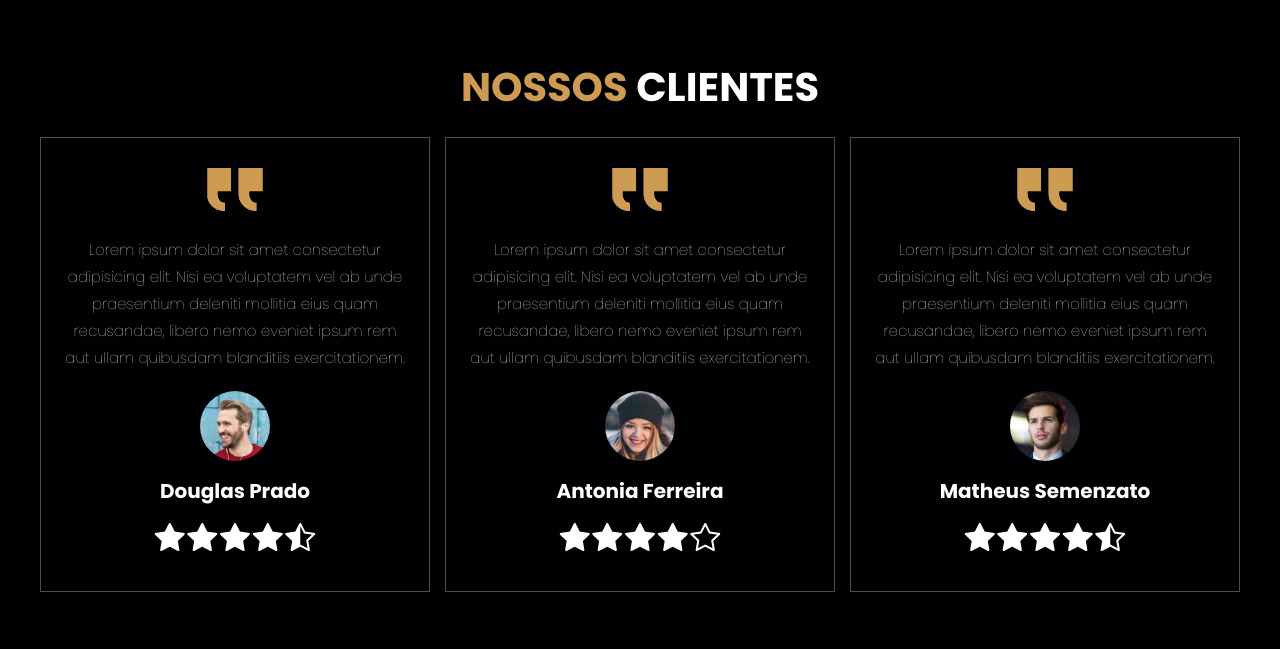
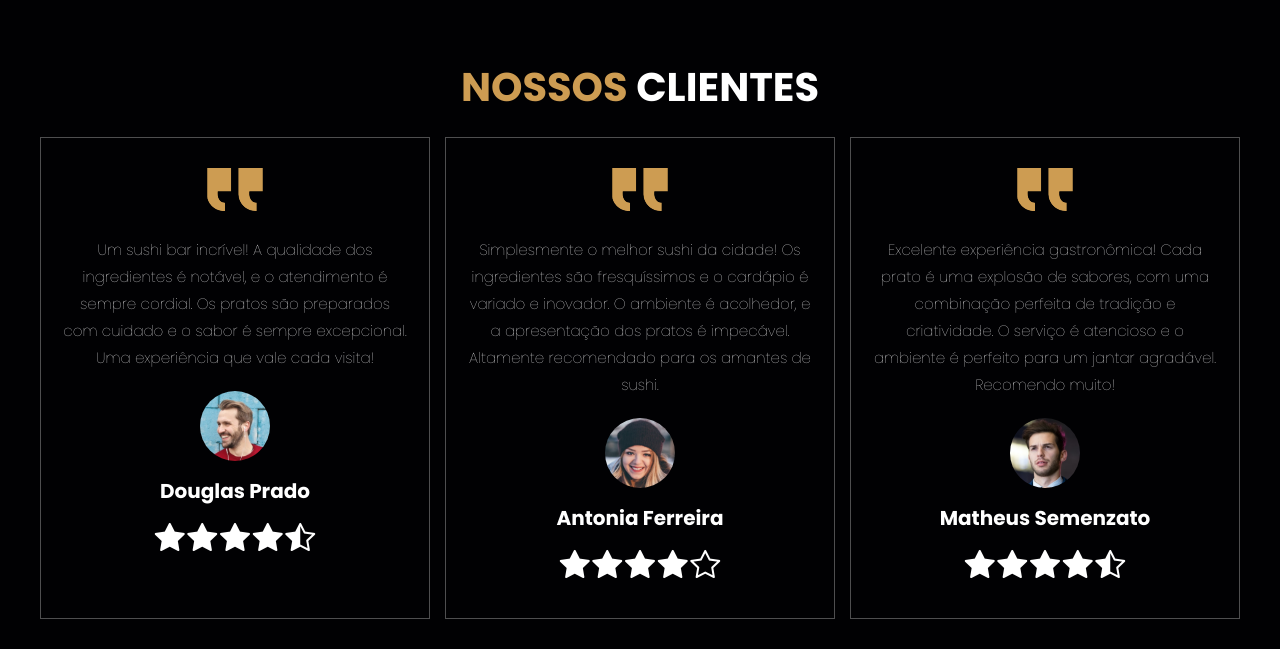
Before and after one commit to wesomelo97/sushiBar, a plain HTML site: page index.html in a window 1280 px wide. Shown: the part 2281-2930 px from the top of the page. Drawn offline with nearby package versions, Linux system fonts and the light colour scheme.

Commit message:
adcionado favicon

```diff
--- a/index.html
+++ b/index.html
@@ -7,6 +7,7 @@
     <link rel="stylesheet" href="css/style.css">
     <link rel="preconnect" href="https://fonts.googleapis.com">
     <link rel="preconnect" href="https://fonts.gstatic.com" crossorigin>
+    <link rel="shortcut icon" href="images/favicon/favicon.ico" type="image/x-icon">
     <title>Mai de Sushi - Bem vindo!</title>
 </head>
 <body>
@@ -98,7 +99,7 @@
         <div class="box-container">
             <div class="box">
                 <img src="images/quotes.png" alt="">
-                <p>Lorem ipsum dolor sit amet consectetur adipisicing elit. Nisi ea voluptatem vel ab unde praesentium deleniti mollitia eius quam recusandae, libero nemo eveniet ipsum rem aut ullam quibusdam blanditiis exercitationem.</p>
+                <p>Um sushi bar incrível! A qualidade dos ingredientes é notável, e o atendimento é sempre cordial. Os pratos são preparados com cuidado e o sabor é sempre excepcional. Uma experiência que vale cada visita!</p>
                 <img class="user" src="images/pic-1.png" alt="">
                 <h3>Douglas Prado</h3>
                 <div class="stars">
@@ -111,7 +112,7 @@
             </div>
             <div class="box">
                 <img src="images/quotes.png" alt="">
-                <p>Lorem ipsum dolor sit amet consectetur adipisicing elit. Nisi ea voluptatem vel ab unde praesentium deleniti mollitia eius quam recusandae, libero nemo eveniet ipsum rem aut ullam quibusdam blanditiis exercitationem.</p>
+                <p>Simplesmente o melhor sushi da cidade! Os ingredientes são fresquíssimos e o cardápio é variado e inovador. O ambiente é acolhedor, e a apresentação dos pratos é impecável. Altamente recomendado para os amantes de sushi.</p>
                 <img class="user" src="images/pic-2.png" alt="">
                 <h3>Antonia Ferreira</h3>
                 <div class="stars">
@@ -124,7 +125,7 @@
             </div>
             <div class="box">
                 <img src="images/quotes.png" alt="">
-                <p>Lorem ipsum dolor sit amet consectetur adipisicing elit. Nisi ea voluptatem vel ab unde praesentium deleniti mollitia eius quam recusandae, libero nemo eveniet ipsum rem aut ullam quibusdam blanditiis exercitationem.</p>
+                <p>Excelente experiência gastronômica! Cada prato é uma explosão de sabores, com uma combinação perfeita de tradição e criatividade. O serviço é atencioso e o ambiente é perfeito para um jantar agradável. Recomendo muito!</p>
                 <img class="user" src="images/pic-3.png" alt="">
                 <h3>Matheus Semenzato</h3>
                 <div class="stars">
```
Also changed, not shown: images/favicon/android-chrome-192x192.png (added), images/favicon/android-chrome-512x512.png (added), images/favicon/apple-touch-icon.png (added), images/favicon/favicon-16x16.png (added), images/favicon/favicon-32x32.png (added), images/favicon/favicon.ico (added), images/favicon/site.webmanifest (added).
